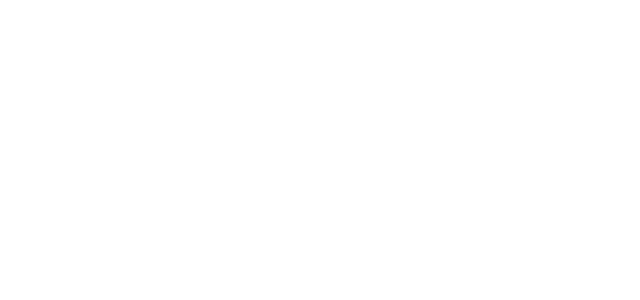
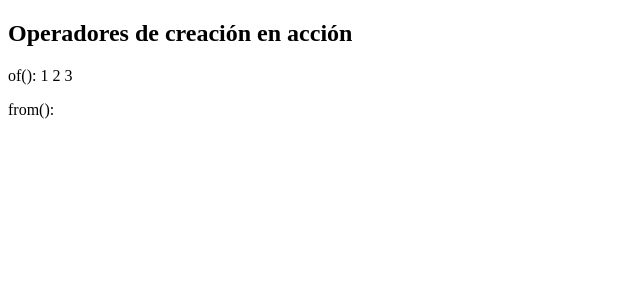
Before and after one commit to DevJohanAdrian/angular-boilerplate-examples, an Angular app: page /ofFrom in a window 1280 px wide. Before the commit this address led to /. Shown: the top 300 px of the page, without its empty margins (0-640 px from the left). Built offline with nearby package versions, Linux system fonts and the light colour scheme.

Commit message:
feat: rxjs operators

```diff
--- a/src/app/app.routes.ts
+++ b/src/app/app.routes.ts
@@ -10,10 +10,17 @@
       ),
   },
   {
-    path : 'userList',
+    path: 'userList',
     loadComponent: () =>
       import('./examples/rxjs/userListComponent/userList.component').then(
         (m) => m.UserList,
       ),
-  }
+  },
+  {
+    path: 'ofFrom',
+    loadComponent: () =>
+      import('./examples/rxjs/operators/of_from/of_from.component').then(
+        (m) => m.OfFromComponent,
+      ),
+  },
 ];
--- /dev/null
+++ b/src/app/examples/rxjs/operators/of_from/of_from.component.ts
@@ -0,0 +1,19 @@
+import { ChangeDetectionStrategy, Component } from '@angular/core';
+import { of, from } from 'rxjs';
+
+@Component({
+  selector: 'app-of-from',
+  imports: [],
+  template: ` <h2>Operadores de creación en acción</h2>
+    <p>of(): {{ ofValues }}</p>
+    <p>from(): {{ fromValues }}</p>`,
+  changeDetection: ChangeDetectionStrategy.OnPush,
+})
+export class OfFromComponent {
+  ofValues: string = '';
+  fromValues: string = '';
+
+  constructor() {
+    of(1, 2, 3).subscribe((value) =>  (this.ofValues += value + ' ') );
+  }
+}
```
Also changed, not shown: src/app/examples/rxjs/userListComponent/userList.component.ts (+12 -0 lines).
